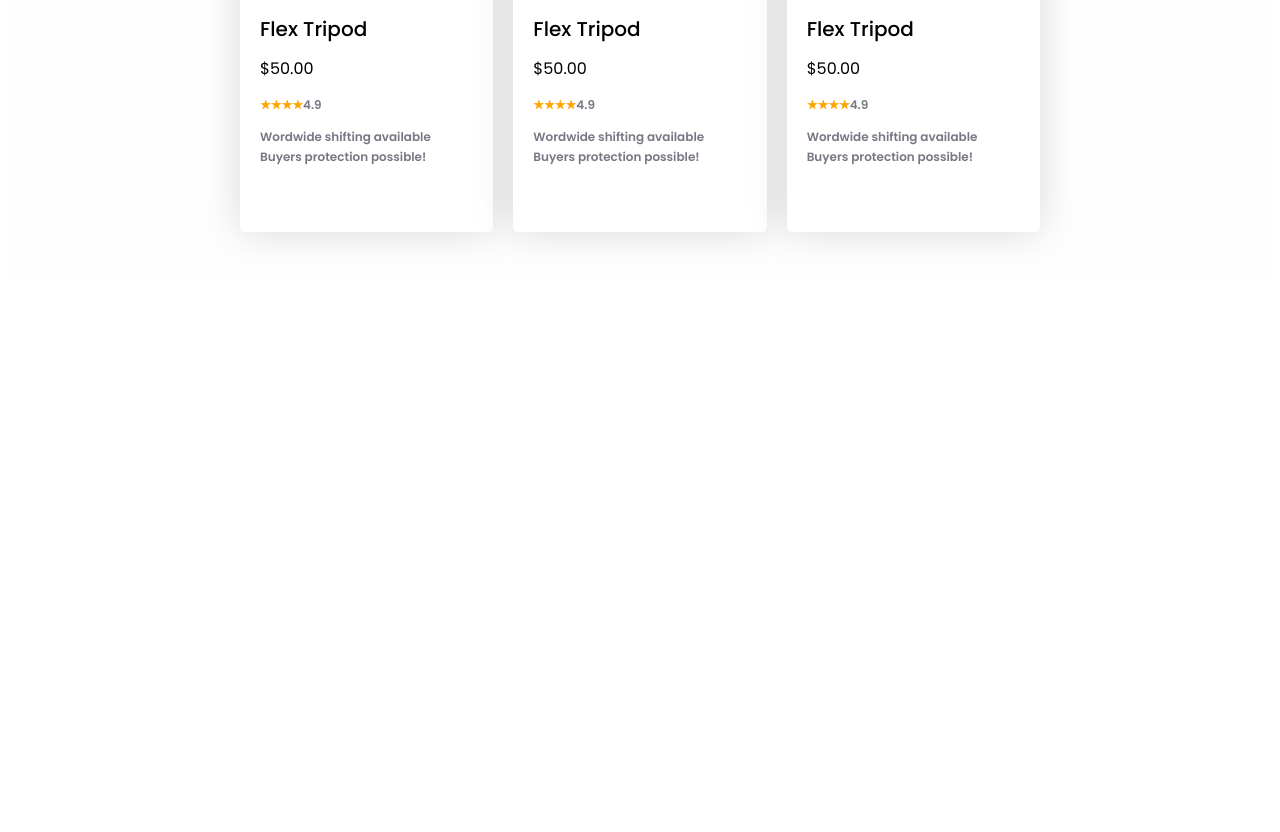
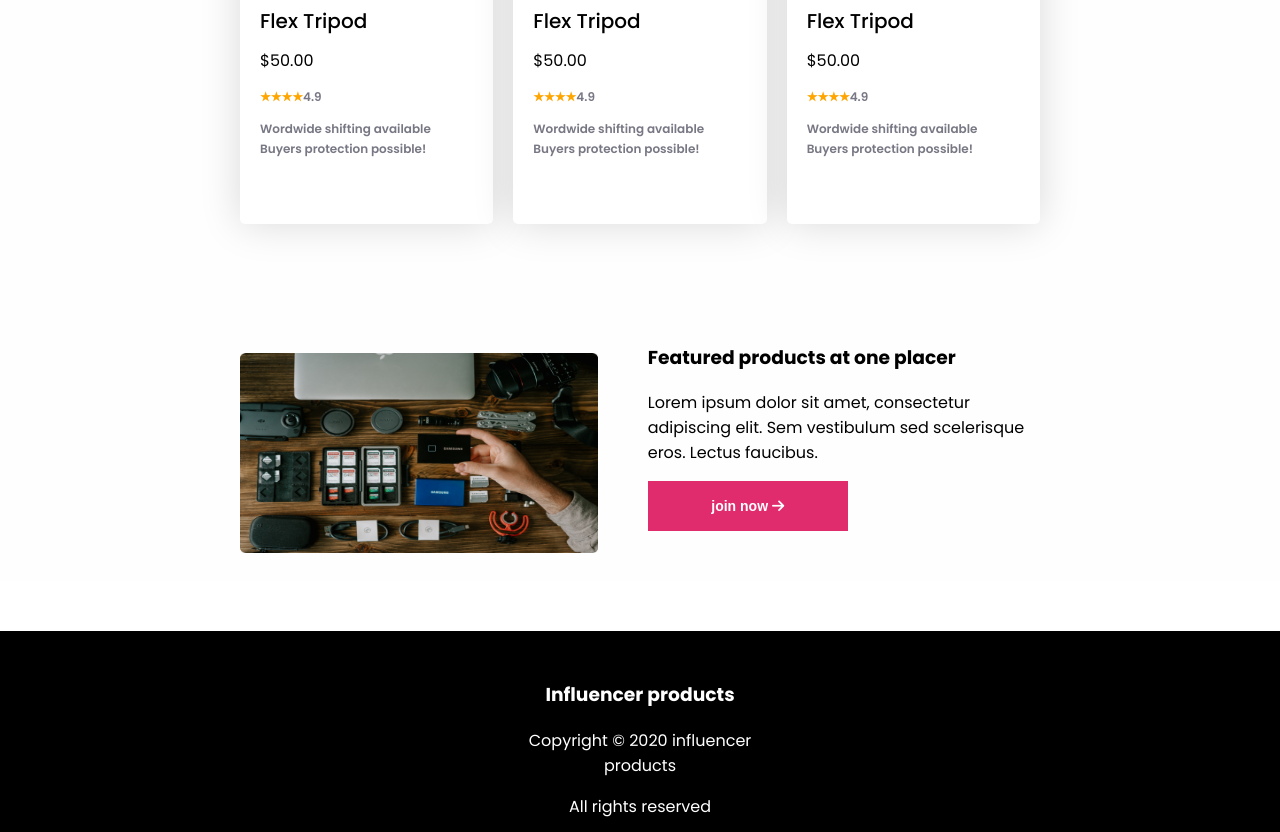
Before and after one commit to nowrinnova/influencer-gear, a plain HTML site: page index.html in a window 1280 px wide. Shown: the part 1878-2710 px from the top of the page. Before the commit the page ends 2168 px from the top, so only its background shows below. Drawn offline with Linux system fonts and the light colour scheme.

Commit message:
ready with mobile responsive

```diff
--- a/index.html
+++ b/index.html
@@ -27,7 +27,7 @@
           <h3 class="Influencer-title">Start your Journey as
             Influencer</h3>
           <p class="Influencer-driscription">Lorem ipsum dolor sit amet, consectetur adipiscing elit. Sem vestibulum sed scelerisque eros. Lectus faucibus.</p>
-          <button class="btn btn-round">Preebook now</button>
+          <button class="btn btn-round">Preebook now <i class="fa-solid fa-arrow-right"></i></button>
         </div>
         <div class="camera">
           <img class="camera-img" src="./images/main-camera.png" alt="">
@@ -125,7 +125,29 @@
 
         </div>
       </section>
+      <section class="products display-flex">
+        <img class="product-img" src="./images/gear.png" alt="">
+
+          <div class="products ">
+            <h3 class="products-title">Featured products at one placer</h3>
+            <p class="products-driscription">Lorem ipsum dolor sit amet, consectetur adipiscing elit. Sem vestibulum sed scelerisque eros. Lectus faucibus.</p>
+            <button class="btn ">join now <i class="fa-solid fa-arrow-right"></i></button>
+
+        </div>
+      </section>
     </main>
-    <footer></footer>
+    <footer>
+      <div class="footer-container">
+        <h3>Influencer products</h3>
+      <p>Copyright © 2020  influencer products</p>
+      <p>All rights reserved</p>
+      <div class="icon">
+        <i class="fa-brands fa-instagram"></i>
+        <i class="fa-solid fa-globe"></i>
+        <i class="fa-brands fa-twitter"></i>
+        <i class="fa-brands fa-youtube"></i>
+      </div>
+      </div>
+    </footer>
   </body>
 </html>
--- a/style/style.css
+++ b/style/style.css
@@ -15,6 +15,10 @@
   --font-52: 3.25rem;
   --font-600: 600;
   --font-700: 700;
+}
+body{
+  max-width: 1440px;
+  margin: 0 auto;
 }
 img {
   width: 100%;
@@ -64,6 +68,7 @@ nav {
 }
 .start-enjoy {
   align-items: center;
+  margin: 0 auto;
   gap: 6rem;
   margin-bottom: 50px;
 }
@@ -113,11 +118,15 @@ nav {
   max-width: 800px;
   padding: 50px 120px;
   margin: 0 auto;
+  margin-bottom: 50px;
 }
 .collection-container{
   display: grid;
   grid-template-columns: repeat(3,1fr);
   gap: 20px;
+}
+.collection-header{
+  text-align: center;
 }
 .collection-card{
   max-width: 280px;
@@ -138,6 +147,32 @@ font-size:12px ;
 color: rgb(120, 120, 133);
 
 }
+.products{
+  max-width: 800px;
+  gap: 50px;
+  align-items: center;
+  margin: 0 auto;
+  margin-bottom: 50px;
+}
+.product-img{
+  max-width: 600px;
+  height: 200px;
+
+}
+/* footer starts */
+footer{
+  max-width:auto;
+  background-color: black;
+  color: white;
+  text-align: center;
+
+}
+.footer-container{
+  width: 250px;
+  margin: 0 auto;
+  padding: 30px 0px;
+}
+/* footer ends */
 /* main section ends here */
 
 @media screen and (max-width: 576px) {
@@ -145,7 +180,7 @@ color: rgb(120, 120, 133);
     padding: 0px;
   }
   .start-enjoy{
-    flex-direction: column;
+    flex-direction: column-reverse;
   }
   .brand-container {
     flex-wrap: wrap;
@@ -162,13 +197,24 @@ color: rgb(120, 120, 133);
   .collection-container{
     display: grid;
     grid-template-columns: repeat(1,1fr);
+
   }
- .Influencer-container{
+  .collection-card{
+    margin: 0 auto;
+  }
+ .Influencer-container,.collection-header{
   text-align: center;
  }
  .camera{
   border-radius:50% ;
  }
+ .products{
+  flex-direction: column;
+  text-align: center;
 
+ }
+ .product-img{
+  width: 80%;
+ }
 
 }
```
